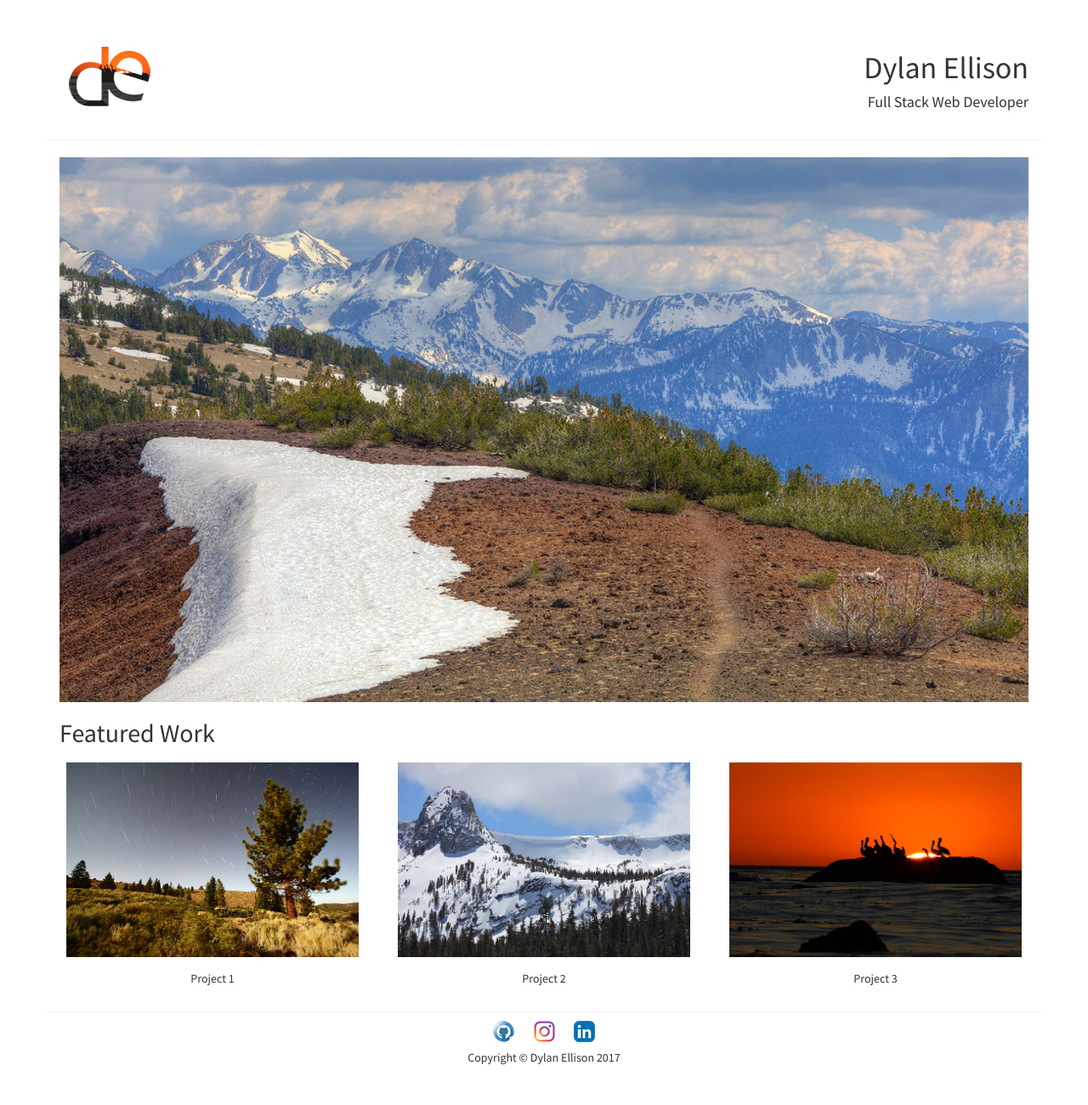
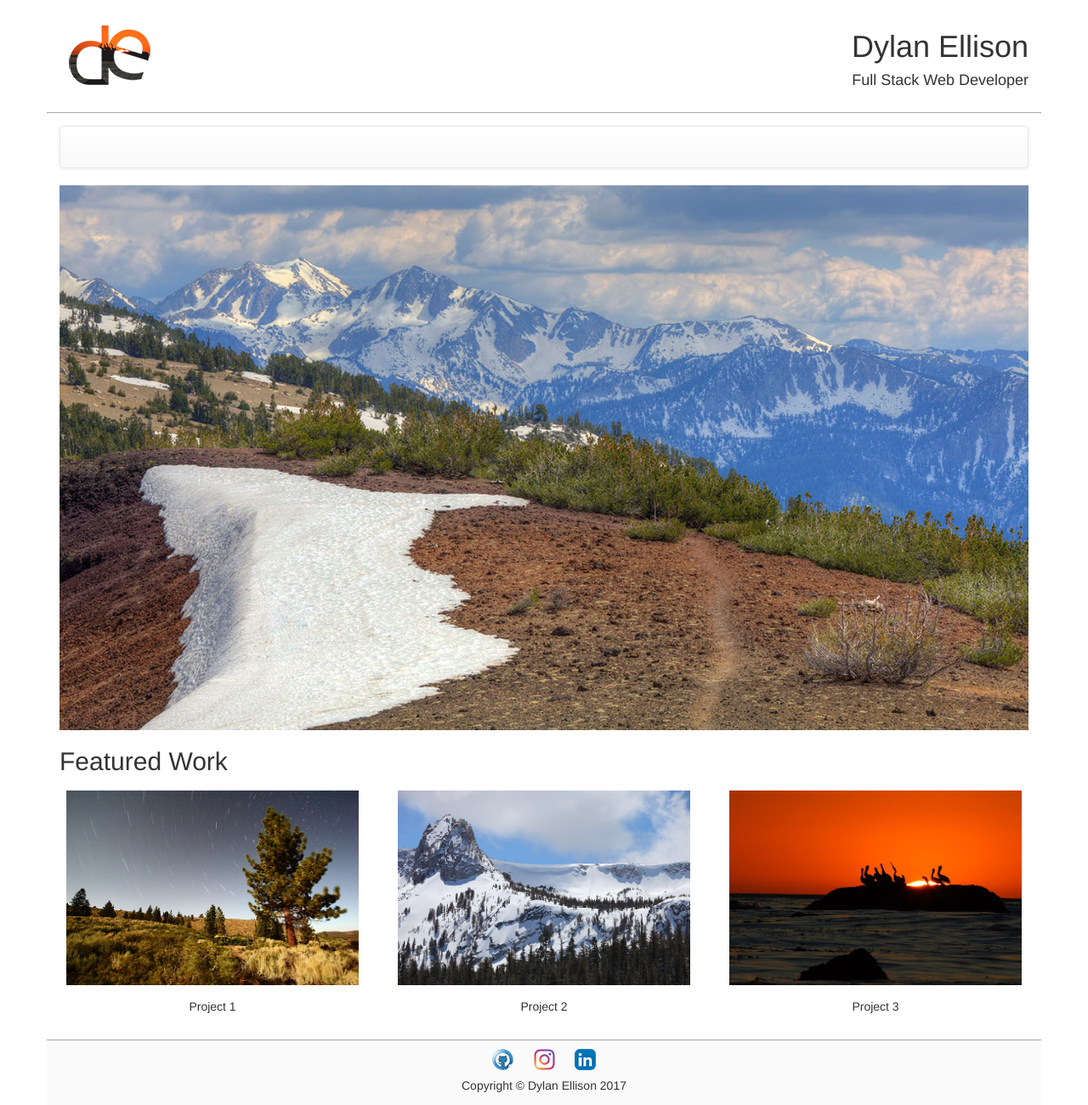
Before and after one commit to dylance/Udacity-Portfolio, a plain HTML site: page index.html in a window 1280 px wide. Shown: the whole page at 85% size. Before the commit the page ends 1274 px from the top, so only its background shows below. Drawn offline with nearby package versions, Linux system fonts and the light colour scheme; files that its build step writes are made by us from their sources.

Commit message:
Add Bootstrap Navbar

```diff
--- a/css/style.css
+++ b/css/style.css
@@ -35,7 +35,7 @@ span{
 }
 
 .project-img:hover {
-  background-color: white;
+  background-color: #f1f1f1;
   border-color: blue;
 
 }
@@ -43,8 +43,8 @@ span{
 .footer-content{
   padding: 10px;
   margin-top:20px;
-
-  border-top:1px solid #eee}
+  background-color: #fafafa;
+  border-top: 1px solid #a6a6a6}
 }
 .git-logo{
 
@@ -84,6 +84,12 @@ footer{
 /*  background-color: #D3D3D3;*/
 }
 
+.header-page{
+  border-bottom: 1px solid #a6a6a6;
+  padding-bottom:2px;
+  margin:15px 0 15px;
+
+}
 
 
 
@@ -91,7 +97,7 @@ footer{
 
 .project-img{color:#22acdd}
 
-.project-img:focus,.project-img:hover{opacity:.7}
+.project-img:focus,.project-img:hover{opacity:.7;border:2px solid;}
 
 
 
--- a/index.html
+++ b/index.html
@@ -7,19 +7,33 @@
     <meta name="Dylan Ellison" content="Portfolio">
     <meta name="Dylan Ellison" content="">
 
+    <link href=../dist/css/bootstrap.min.css rel=stylesheet> <link href="data:text/css;charset=utf-8," rel=stylesheet data-href=../dist/css/bootstrap-theme.min.css id=bs-theme-stylesheet> <link href=../assets/css/docs.min.css rel=stylesheet> <!--[if lt IE 9]><script src=../assets/js/ie8-responsive-file-warning.js></script><![endif]--> <script src=../assets/js/ie-emulation-modes-warning.js></script> <!--[if lt IE 9]> <script src=https://oss.maxcdn.com/html5shiv/3.7.3/html5shiv.min.js></script>
+
+    <script src=https://oss.maxcdn.com/respond/1.4.2/respond.min.js></script> <![endif]--> <link href=/apple-touch-icon.png rel=apple-touch-icon> <link href=/favicon.ico rel=icon> <script>!function(e,t,a,n,c,o,s){e.GoogleAnalyticsObject=c,e[c]=e[c]||function(){(e[c].q=e[c].q||[]).push(arguments)},e[c].l=1*new Date,o=t.createElement(a),s=t.getElementsByTagName(a)[0],o.async=1,o.src=n,s.parentNode.insertBefore(o,s)}(window,document,"script","//www.google-analytics.com/analytics.js","ga"),ga("create","UA-146052-10","getbootstrap.com"),ga("send","pageview")</script>
+
     <title>Dylan Ellison - Web Developer</title>
     <!-- My CSS -->
     <link href="css/style.css" rel="stylesheet">
-    <!-- Bootstrap Core CSS -->
+    <!-- Bootstrap Core CSS
     <link href="css/bootstrap.min.css" rel="stylesheet">
 
-    <!-- Custom CSS -->
+    <!- Custom CSS -->
     <link href="css/stylish-portfolio.css" rel="stylesheet">
 
     <!-- Custom Fonts -->
     <link href="font-awesome/css/font-awesome.min.css" rel="stylesheet" type="text/css">
     <link href="https://fonts.googleapis.com/css?family=Source+Sans+Pro:300,400,700,300italic,400italic,700italic" rel="stylesheet" type="text/css">
+    <!-- Latest compiled and minified CSS -->
+    <link rel="stylesheet" href="https://maxcdn.bootstrapcdn.com/bootstrap/3.3.7/css/bootstrap.min.css" integrity="sha384-BVYiiSIFeK1dGmJRAkycuHAHRg32OmUcww7on3RYdg4Va+PmSTsz/K68vbdEjh4u" crossorigin="anonymous">
 
+    <!-- Optional theme -->
+    <link rel="stylesheet" href="https://maxcdn.bootstrapcdn.com/bootstrap/3.3.7/css/bootstrap-theme.min.css" integrity="sha384-rHyoN1iRsVXV4nD0JutlnGaslCJuC7uwjduW9SVrLvRYooPp2bWYgmgJQIXwl/Sp" crossorigin="anonymous">
+
+    <!-- Latest compiled and minified JavaScript -->
+    <script src="https://maxcdn.bootstrapcdn.com/bootstrap/3.3.7/js/bootstrap.min.js" integrity="sha384-Tc5IQib027qvyjSMfHjOMaLkfuWVxZxUPnCJA7l2mCWNIpG9mGCD8wGNIcPD7Txa" crossorigin="anonymous"></script>
+
+    <!-- Latest compiled and minified JavaScript -->
+    <script src="https://maxcdn.bootstrapcdn.com/bootstrap/3.3.7/js/bootstrap.min.js" integrity="sha384-Tc5IQib027qvyjSMfHjOMaLkfuWVxZxUPnCJA7l2mCWNIpG9mGCD8wGNIcPD7Txa" crossorigin="anonymous"></script>
     <!-- HTML5 Shim and Respond.js IE8 support of HTML5 elements and media queries -->
     <!-- WARNING: Respond.js doesn't work if you view the page via file:// -->
     <!--[if lt IE 9]>
@@ -40,7 +54,7 @@ To Do:
 <!-- Header -->
   <body>
     <header class="container">
-      <div class="row page-header">
+      <div class="row header-page">
         <div class="col-xs-4">
           <img class="head-image" src="img/logos/de-logo-sm.png" alt="Dylan Ellison">
         </div>
@@ -50,6 +64,30 @@ To Do:
         </div>
       </div>
     </header>
+
+
+
+
+<div class="container">
+
+    <nav class="navbar navbar-default">
+  <div class="container-fluid">
+    <!-- Brand and toggle get grouped for better mobile display
+  -->
+
+
+    <!-- Collect the nav links, forms, and other content for toggling -->
+
+
+
+
+
+
+
+  </div><!-- /.container-fluid -->
+</nav>
+
+</div>
 
 
 <!-- Body -->
```
